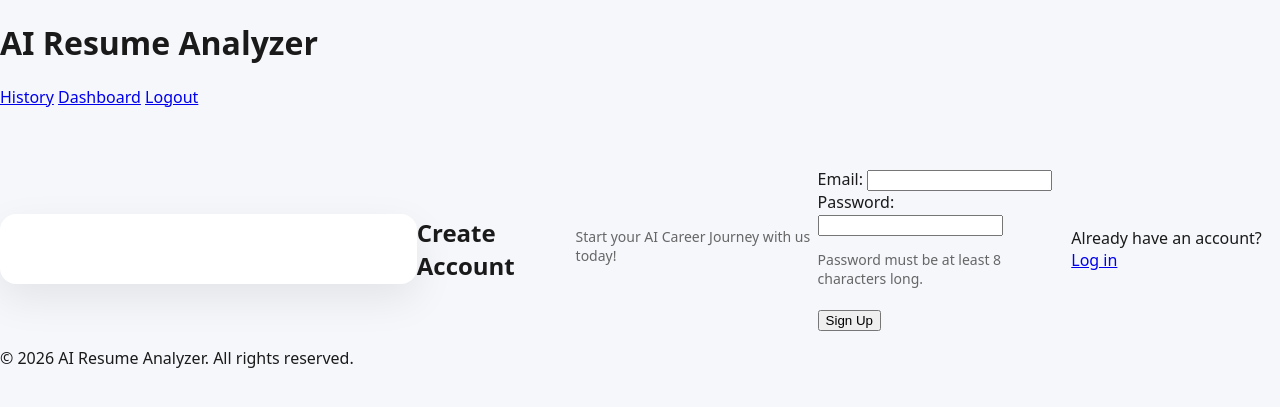
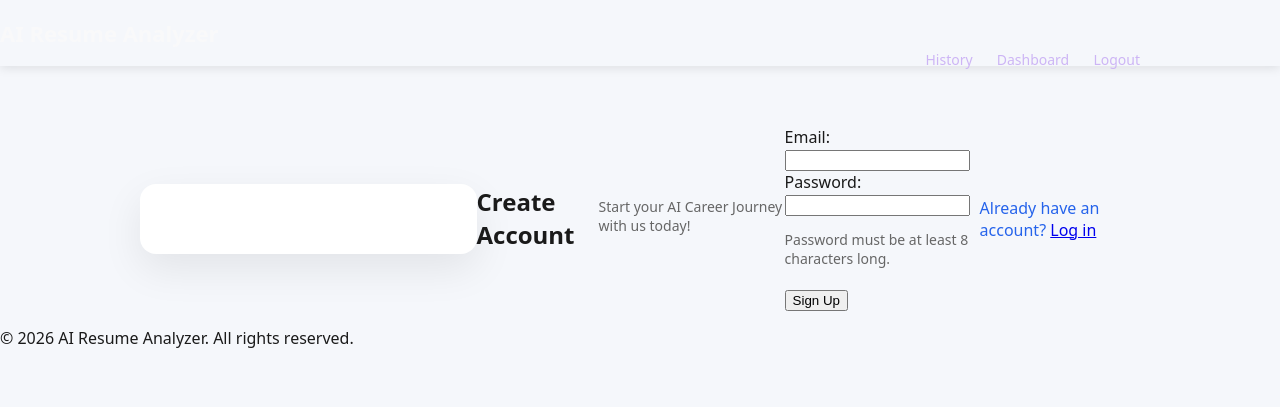
Before and after one commit to avan-de-haris/AI-Resume-Analyzer, a Flask app: page /signup in a window 1280 px wide. Shown: the top 407 px of the page. Run offline with Flask 3, Linux system fonts and the light colour scheme; parts of the project's set-up code (start-up, migrations or seed data) failed here and were passed over.

Commit message:
Update style.css

```diff
--- a/static/style.css
+++ b/static/style.css
@@ -59,3 +59,83 @@ body {
     background-color: #2563eb;
     cursor: pointer;
 }
+
+.auth-link {
+    font-size: 13px;
+    color: #2563eb;
+    text-decoration: none;
+}
+
+.switch-auth {
+    color: #2563eb;
+    text-decoration: none;
+}
+
+.container {
+    width: 85%;
+    max-width: 1000px;
+    margin: 0 auto;
+}
+
+header {
+    color: #f9f9fa;
+    padding: 18px 0;
+    box-shadow: 0 2px 10px rgba(0, 0, 0, 0.1);
+}
+
+header h1 {
+    display: inline;
+    font-size: 22px;
+    font-weight: 600;
+}
+
+nav {
+    float: right;
+}
+
+nav a {
+    color: #cdb5f5;
+    text-decoration: none;
+    margin-left: 20px;
+    font-size: 14px;
+}
+
+nav a:hover {
+    color: #f9f9fa;
+}
+
+main {
+    margin-top: 40px;
+}
+
+.card {
+    background-color: #fff;
+    padding: 25px;
+    border-radius: 14px;
+    box-shadow: 0 10px 25px rgba(0, 0, 0, 0.05);
+    margin-bottom: 25px;
+    transition: transform 0.3s ease;
+}
+
+.card:hover {
+    transform: translateY(-2px);
+}
+
+h2 {
+    margin-bottom: 20px;
+}
+
+h3 {
+    margin-bottom: 20px;
+    font-size: 18px;
+}
+
+textarea {
+    width: 100%;
+    padding: 12px;
+    min-height: 120px;
+    border-radius: 8px;
+    border: 1px solid #ddd;
+    margin-top: 12px;
+    font-size: 14px;
+}
```
